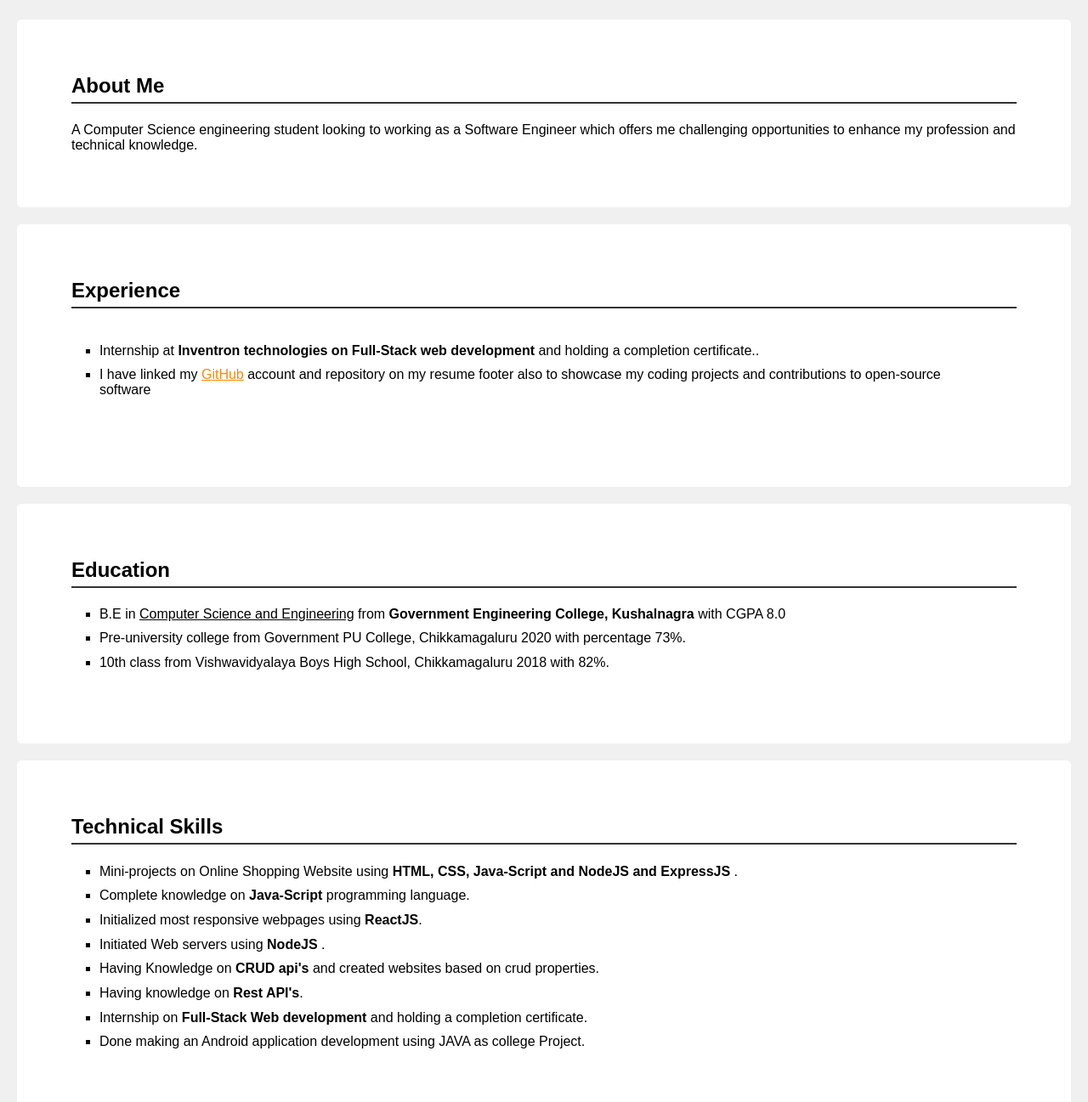
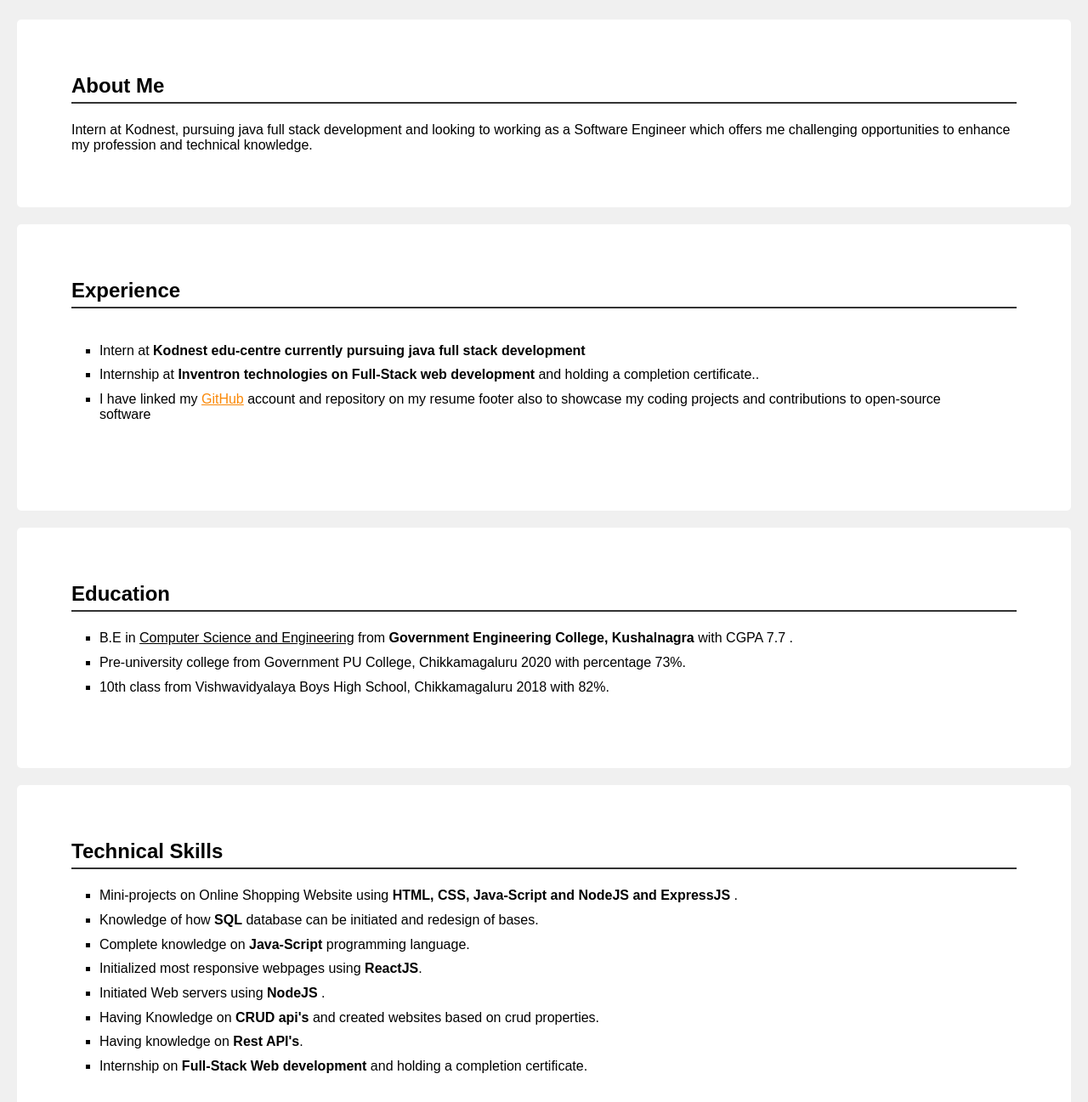
Before and after one commit to Manohar-gowda/My-Resume, a plain HTML site: page index.html in a window 1280 px wide. Shown: the part 123-1420 px from the top of the page at 85% size. Drawn offline with Linux system fonts and the light colour scheme.

Commit message:
Update index.html

```diff
--- a/index.html
+++ b/index.html
@@ -26,14 +26,17 @@
 
     <section id="about">
         <h2>About Me</h2>
-        <p id="h">A Computer Science engineering student looking to working  as a Software Engineer
-            which offers me challenging opportunities to  enhance my profession and technical knowledge. </p>
+        <p id="h">Intern at Kodnest, pursuing java full stack development and looking to working as a
+            Software Engineer which offers me challenging opportunities to enhance my profession and technical knowledge.  </p>
     </section>
 
 
     <section id="experience">
         <h2>Experience</h2> <br>
         <ul>
+            <li>
+                <p>Intern at <strong>Kodnest edu-centre currently pursuing java full stack development</strong></p>
+            </li>
             <li>
                 <p>Internship at <strong>Inventron technologies on  Full-Stack web development</strong> and holding a completion certificate..</p>
             </li>
@@ -51,7 +54,7 @@
         <h2>Education</h2>
         <ul>
             <li>
-            B.E in <u>Computer Science and Engineering</u> from <strong>Government Engineering College, Kushalnagra</strong> with CGPA 8.0
+            B.E in <u>Computer Science and Engineering</u> from <strong>Government Engineering College, Kushalnagra</strong> with CGPA 7.7 .
             </li>
             <li>
                 Pre-university college from Government PU College, Chikkamagaluru 2020  with percentage 73%.
@@ -67,13 +70,13 @@
         <h2>Technical Skills</h2>
         <ul>
             <li>Mini-projects on Online Shopping Website using <strong>HTML, CSS, Java-Script and NodeJS and ExpressJS</strong> .</li>
+            <li>Knowledge of how<strong> SQL</strong> database can be initiated and redesign of bases.</li>
             <li>Complete knowledge on <strong> Java-Script</strong> programming language.</li>
             <li>Initialized most responsive webpages using <strong>ReactJS</strong>.</li>
              <li>Initiated Web servers using <strong> NodeJS </strong>.</li>
              <li>Having Knowledge on <strong>CRUD api's</strong> and created websites based on crud properties.</li>
             <li>Having knowledge on <strong> Rest API's</strong>.</li>
             <li>Internship on <strong>Full-Stack Web development</strong> and holding a completion certificate.</li>
-            <li>Done making an Android application development using JAVA as college Project.</li>
         </ul>
     </section>
 
```
